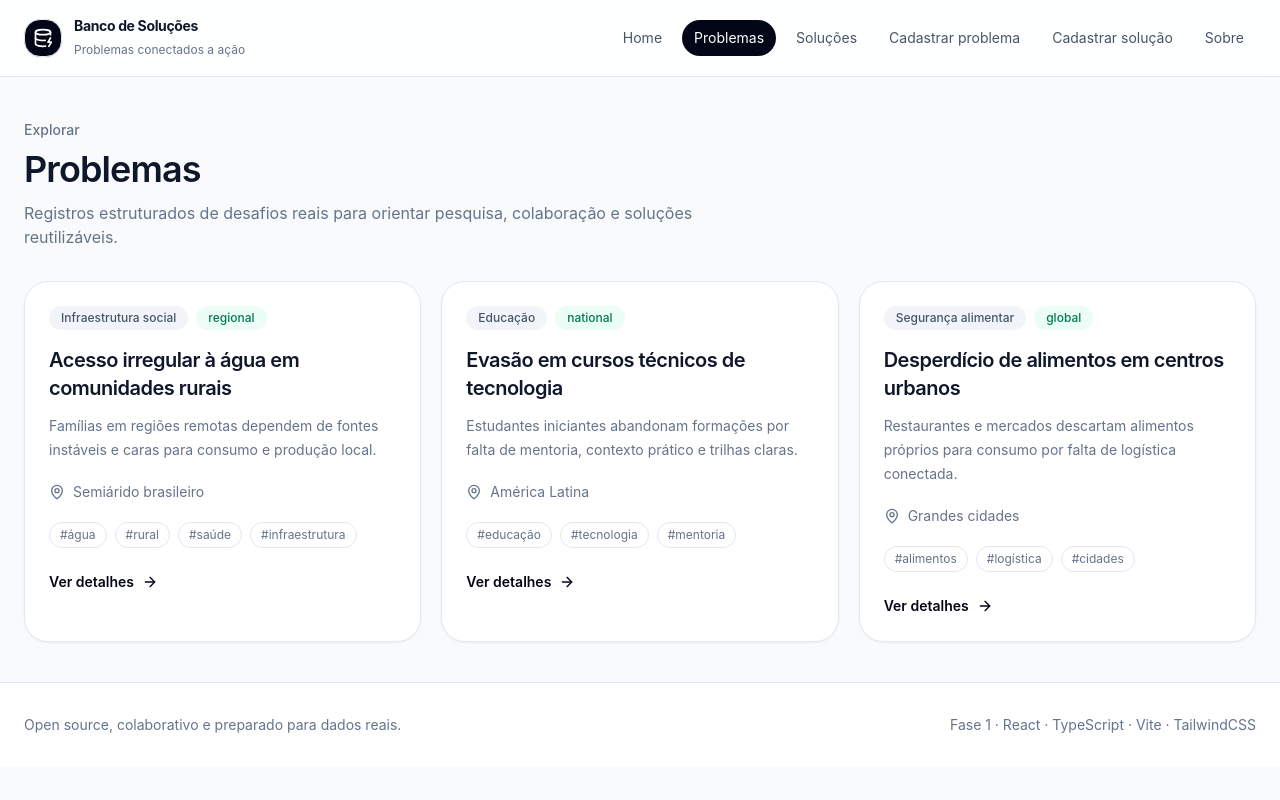
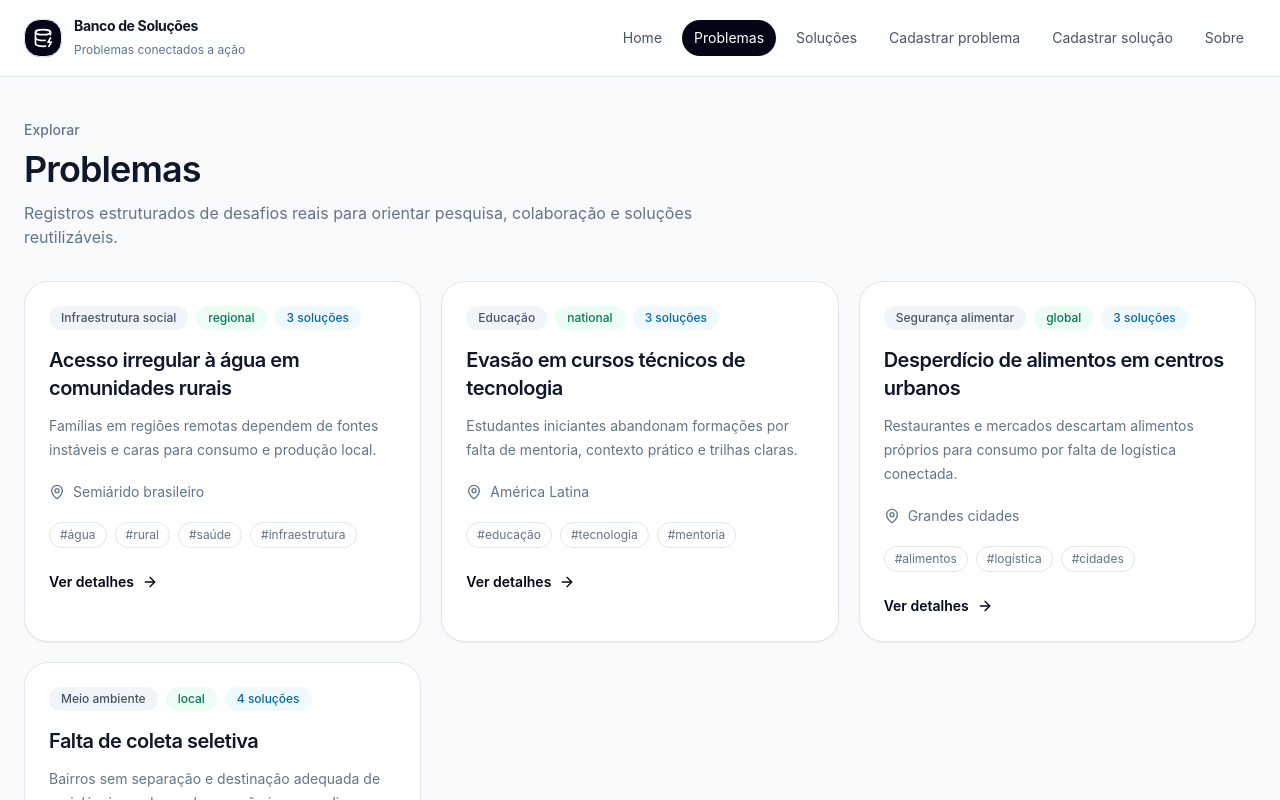
Before and after one commit to Lucasegg/banco-de-solucoes, a React (Vite) app: page / in a window 1280 px wide. Both pictures are taken after a click on the button "Explorar problemas". Shown: the top 800 px of the page. Built offline with nearby package versions, Linux system fonts and the light colour scheme; no server answers.

Commit message:
Add multiple solutions per problem

```diff
--- a/src/components/Cards.tsx
+++ b/src/components/Cards.tsx
@@ -6,11 +6,14 @@ interface CardActions {
 }
 
 export function ProblemCard({ problem, onOpen }: { problem: Problem } & CardActions) {
+  const solutionCountLabel = `${problem.relatedSolutionIds.length} ${problem.relatedSolutionIds.length === 1 ? 'solução' : 'soluções'}`;
+
   return (
     <article className="group rounded-3xl border border-line bg-white p-6 shadow-sm transition hover:-translate-y-1 hover:shadow-soft">
       <div className="mb-4 flex flex-wrap gap-2 text-xs font-medium text-slate-600">
         <span className="rounded-full bg-slate-100 px-3 py-1">{problem.category}</span>
         <span className="rounded-full bg-emerald-50 px-3 py-1 text-emerald-700">{problem.impactLevel}</span>
+        <span className="rounded-full bg-sky-50 px-3 py-1 text-sky-700">{solutionCountLabel}</span>
       </div>
       <h3 className="text-xl font-semibold tracking-tight">{problem.title}</h3>
       <p className="mt-3 text-sm leading-6 text-muted">{problem.summary}</p>
--- a/src/data/mockData.ts
+++ b/src/data/mockData.ts
@@ -10,7 +10,7 @@ export const problems: Problem[] = [
     region: 'Semiárido brasileiro',
     impactLevel: 'regional',
     tags: ['água', 'rural', 'saúde', 'infraestrutura'],
-    relatedSolutionIds: ['sensores-comunitarios-de-agua'],
+    relatedSolutionIds: ['sensores-comunitarios-de-agua', 'mapa-pocos-comunitarios', 'mutirao-cisternas-inteligentes'],
     owner: 'Rede Água Viva',
     createdAt: '2026-02-18',
   },
@@ -23,7 +23,7 @@ export const problems: Problem[] = [
     region: 'América Latina',
     impactLevel: 'national',
     tags: ['educação', 'tecnologia', 'mentoria'],
-    relatedSolutionIds: ['mentoria-open-source'],
+    relatedSolutionIds: ['mentoria-open-source', 'laboratorios-praticos-tecnologia', 'bolsas-permanencia-tech'],
     owner: 'Coletivo Aprender Fazendo',
     createdAt: '2026-03-04',
   },
@@ -36,9 +36,22 @@ export const problems: Problem[] = [
     region: 'Grandes cidades',
     impactLevel: 'global',
     tags: ['alimentos', 'logística', 'cidades'],
-    relatedSolutionIds: ['roteirizacao-doacoes-alimentos'],
+    relatedSolutionIds: ['roteirizacao-doacoes-alimentos', 'geladeiras-solidarias-conectadas', 'previsao-demanda-cozinhas'],
     owner: 'Aliança Prato Cheio',
     createdAt: '2026-04-12',
+  },
+  {
+    id: 'falta-coleta-seletiva',
+    title: 'Falta de coleta seletiva',
+    summary: 'Bairros sem separação e destinação adequada de recicláveis perdem valor econômico e ampliam impactos ambientais.',
+    description: 'A falta de coleta seletiva reduz a reciclagem, sobrecarrega aterros e dificulta a participação de moradores, cooperativas e comércios em uma cadeia de resíduos mais eficiente.',
+    category: 'Meio ambiente',
+    region: 'Centros urbanos',
+    impactLevel: 'local',
+    tags: ['reciclagem', 'resíduos', 'cidades', 'educação ambiental'],
+    relatedSolutionIds: ['cooperativa-local', 'aplicativo-de-coleta', 'lixeira-inteligente', 'educacao-ambiental'],
+    owner: 'Movimento Bairro Circular',
+    createdAt: '2026-05-02',
   },
 ];
 
@@ -56,6 +69,30 @@ export const solutions: Solution[] = [
     createdAt: '2026-02-25',
   },
   {
+    id: 'mapa-pocos-comunitarios',
+    title: 'Mapa colaborativo de poços e cisternas',
+    summary: 'Cadastro georreferenciado de fontes de água com status de acesso, manutenção e qualidade reportada pela comunidade.',
+    description: 'Moradores e agentes locais atualizam pontos de abastecimento, registram disponibilidade e priorizam visitas técnicas para reduzir deslocamentos improdutivos.',
+    maturity: 'ideia',
+    organization: 'Rede Água Viva',
+    impactMetric: 'Meta de mapear 80% das fontes comunitárias no primeiro semestre.',
+    tags: ['água', 'mapas', 'participação social'],
+    relatedProblemIds: ['acesso-agua-comunidades-rurais'],
+    createdAt: '2026-03-02',
+  },
+  {
+    id: 'mutirao-cisternas-inteligentes',
+    title: 'Mutirão de cisternas inteligentes',
+    summary: 'Instalação assistida de cisternas com sensores simples de nível e alertas para manutenção preventiva.',
+    description: 'A iniciativa combina formação técnica, compras coletivas e acompanhamento remoto para ampliar a autonomia hídrica de comunidades rurais.',
+    maturity: 'piloto',
+    organization: 'Engenheiros do Sertão',
+    impactMetric: 'Piloto com 120 famílias e redução de 18% em viagens emergenciais por água.',
+    tags: ['cisternas', 'água', 'comunidade'],
+    relatedProblemIds: ['acesso-agua-comunidades-rurais'],
+    createdAt: '2026-03-08',
+  },
+  {
     id: 'mentoria-open-source',
     title: 'Trilhas de mentoria com projetos open source',
     summary: 'Programa que conecta estudantes a issues reais, mentores voluntários e entregas semanais guiadas.',
@@ -66,6 +103,30 @@ export const solutions: Solution[] = [
     tags: ['mentoria', 'open source', 'educação'],
     relatedProblemIds: ['evasao-em-cursos-tecnicos'],
     createdAt: '2026-03-11',
+  },
+  {
+    id: 'laboratorios-praticos-tecnologia',
+    title: 'Laboratórios práticos de tecnologia aplicada',
+    summary: 'Oficinas quinzenais que transformam conteúdos teóricos em protótipos ligados a problemas locais.',
+    description: 'Turmas trabalham em desafios reais com entregas curtas, feedback de profissionais e demonstrações públicas para fortalecer confiança e permanência.',
+    maturity: 'validada',
+    organization: 'Instituto Fazer Tech',
+    impactMetric: 'Participantes completaram 30% mais módulos em turmas acompanhadas.',
+    tags: ['educação', 'prática', 'prototipagem'],
+    relatedProblemIds: ['evasao-em-cursos-tecnicos'],
+    createdAt: '2026-03-19',
+  },
+  {
+    id: 'bolsas-permanencia-tech',
+    title: 'Bolsas de permanência e tutoria tech',
+    summary: 'Apoio financeiro leve combinado com tutoria acadêmica para estudantes em risco de evasão.',
+    description: 'A solução identifica sinais de abandono, oferece microbolsas condicionadas à participação e conecta estudantes a tutores de carreira.',
+    maturity: 'piloto',
+    organization: 'Fundo Futuro Digital',
+    impactMetric: 'Meta de reduzir evasão em 15% nas primeiras três instituições parceiras.',
+    tags: ['bolsas', 'tutoria', 'educação'],
+    relatedProblemIds: ['evasao-em-cursos-tecnicos'],
+    createdAt: '2026-03-24',
   },
   {
     id: 'roteirizacao-doacoes-alimentos',
@@ -79,4 +140,76 @@ export const solutions: Solution[] = [
     relatedProblemIds: ['desperdicio-alimentos-urbanos'],
     createdAt: '2026-04-20',
   },
+  {
+    id: 'geladeiras-solidarias-conectadas',
+    title: 'Geladeiras solidárias conectadas',
+    summary: 'Pontos refrigerados de retirada monitorados por sensores e operados por organizações comunitárias.',
+    description: 'Equipamentos em locais estratégicos recebem alimentos próximos do vencimento, registram temperatura e disponibilidade, e notificam redes de apoio.',
+    maturity: 'piloto',
+    organization: 'Rede Mesa Urbana',
+    impactMetric: 'Piloto distribuiu 9 mil refeições equivalentes em 90 dias.',
+    tags: ['alimentos', 'iot', 'comunidade'],
+    relatedProblemIds: ['desperdicio-alimentos-urbanos'],
+    createdAt: '2026-04-28',
+  },
+  {
+    id: 'previsao-demanda-cozinhas',
+    title: 'Previsão de demanda para cozinhas comunitárias',
+    summary: 'Modelo simples que cruza histórico de doações e demanda local para orientar preparo e distribuição.',
+    description: 'A ferramenta apoia organizações receptoras a planejar cardápios, capacidade de armazenamento e rotas a partir de dados de disponibilidade recorrente.',
+    maturity: 'ideia',
+    organization: 'Dados Contra a Fome',
+    impactMetric: 'Meta de reduzir sobras operacionais em 20% nos primeiros testes.',
+    tags: ['dados', 'alimentos', 'planejamento'],
+    relatedProblemIds: ['desperdicio-alimentos-urbanos'],
+    createdAt: '2026-05-01',
+  },
+  {
+    id: 'cooperativa-local',
+    title: 'Cooperativa local',
+    summary: 'Parceria com catadores e cooperativas do território para organizar coleta, triagem e venda de recicláveis.',
+    description: 'A solução estrutura pontos de entrega voluntária, rotas de recolhimento e remuneração mais previsível para cooperativas locais.',
+    maturity: 'validada',
+    organization: 'Coopera Bairro',
+    impactMetric: 'Potencial de ampliar em 40% o volume de recicláveis destinados corretamente.',
+    tags: ['reciclagem', 'cooperativa', 'renda'],
+    relatedProblemIds: ['falta-coleta-seletiva'],
+    createdAt: '2026-05-05',
+  },
+  {
+    id: 'aplicativo-de-coleta',
+    title: 'Aplicativo de coleta',
+    summary: 'Agenda digital que conecta moradores, condomínios e coletores para solicitar ou acompanhar coletas seletivas.',
+    description: 'Moradores visualizam dias de coleta, recebem lembretes de separação e informam volume disponível para otimizar rotas.',
+    maturity: 'piloto',
+    organization: 'Circular App',
+    impactMetric: 'Meta de reduzir em 25% as viagens sem material coletado.',
+    tags: ['aplicativo', 'rotas', 'reciclagem'],
+    relatedProblemIds: ['falta-coleta-seletiva'],
+    createdAt: '2026-05-06',
+  },
+  {
+    id: 'lixeira-inteligente',
+    title: 'Lixeira inteligente',
+    summary: 'Contêiner com sensores de enchimento e identificação visual para orientar descarte correto em áreas movimentadas.',
+    description: 'Sensores informam nível de ocupação e ajudam equipes públicas ou privadas a priorizar recolhimento antes de transbordamentos.',
+    maturity: 'ideia',
+    organization: 'Cidade Sensorial',
+    impactMetric: 'Meta de reduzir chamados emergenciais de limpeza em 30% nos pontos monitorados.',
+    tags: ['iot', 'resíduos', 'cidades inteligentes'],
+    relatedProblemIds: ['falta-coleta-seletiva'],
+    createdAt: '2026-05-07',
+  },
+  {
+    id: 'educacao-ambiental',
+    title: 'Projeto de educação ambiental',
+    summary: 'Campanhas em escolas, condomínios e comércios com guias simples para separação de resíduos.',
+    description: 'A iniciativa combina oficinas, materiais visuais e embaixadores locais para mudar hábitos e aumentar adesão à coleta seletiva.',
+    maturity: 'validada',
+    organization: 'Educa Verde',
+    impactMetric: 'Ações presenciais elevaram em 32% a separação correta em bairros-piloto.',
+    tags: ['educação ambiental', 'reciclagem', 'comunidade'],
+    relatedProblemIds: ['falta-coleta-seletiva'],
+    createdAt: '2026-05-08',
+  },
 ];
```
